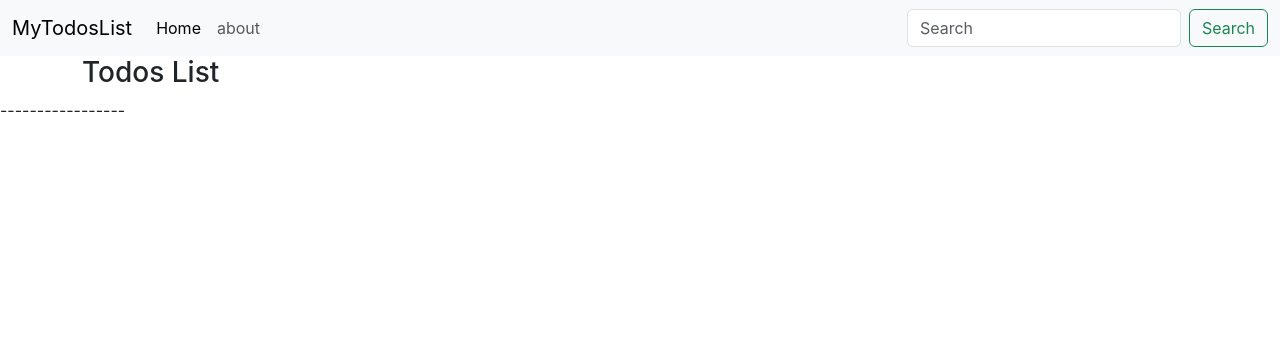
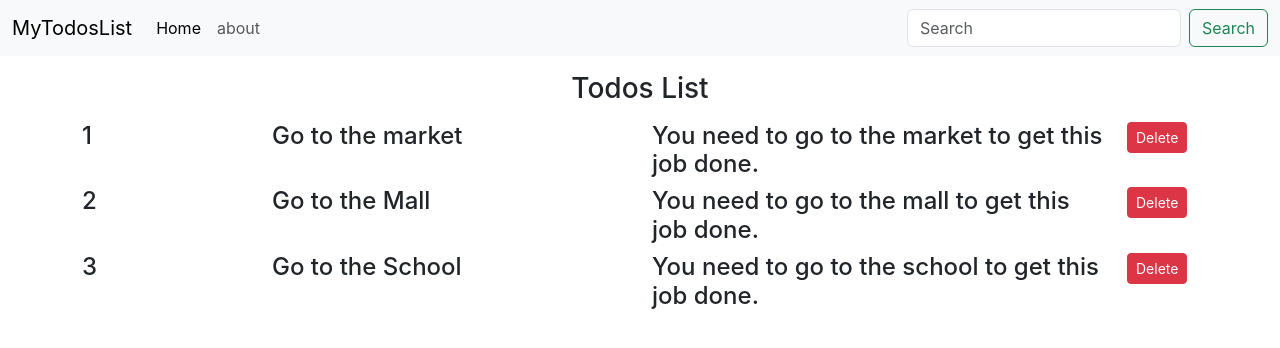
Before and after one commit to ashishp911/React-Todo-application, a React (Create React App) app: page / in a window 1280 px wide. Shown: the top 348 px of the page. Built offline with nearby package versions, Linux system fonts and the light colour scheme.

Commit message:
added OnDelete and added rows

```diff
--- a/src/App.js
+++ b/src/App.js
@@ -1,11 +1,20 @@
 import logo from './logo.svg';
 import './App.css';
 import Header from './MyComponents/Header.js';
-import Todos from './MyComponents/Todos'
+import {Todos} from './MyComponents/Todos'
 import Footer from './MyComponents/Footer'
+import React, { useState } from 'react';
 
 function App() {
-  const todos = [
+
+  const onDelete = (todo) => {
+    console.log("I am Ondelete of ", todo)
+    setTodos(todos.filter((e) => {
+      return e !== todo
+    }))
+  }
+
+  const [todos, setTodos] = useState([
     {
       srno:1,
       title:"Go to the market",
@@ -17,16 +26,17 @@ function App() {
       description: "You need to go to the mall to get this job done."
     },
     {
-      srno:1,
+      srno:3,
       title:"Go to the School",
       description: "You need to go to the school to get this job done."
     },
-  ]
+  ]);
+
   return (
     <>
     <Header title = "MyTodosList" searchBar = {true}/>
-    <Todos todos = {todos}/>
-    <Footer/>
+    <Todos todos = {todos} onDelete = {onDelete}/>
+    {/* <Footer/> */}
     </>
   );
 }
--- a/src/MyComponents/TodoItem.js
+++ b/src/MyComponents/TodoItem.js
@@ -0,0 +1,15 @@
+import React from 'react'
+
+export const TodoItem = (props) => {
+  return (
+    <div className='row'>
+        <div className='col-2'> <h4>{props.todo.srno}</h4> </div>
+        <div className='col-4'> <h4>{props.todo.title}</h4> </div>
+        <div className='col-5'><h4>{props.todo.description}</h4></div>
+        <div className='col-1'>
+            <button className="btn btn-sm btn-danger" onClick={()=>{
+                props.onDelete(props.todo)
+        }}>Delete</button></div>
+        </div>
+  )
+}
--- a/src/MyComponents/Todos.js
+++ b/src/MyComponents/Todos.js
@@ -1,13 +1,12 @@
 import React from 'react'
-
-const Todos = () => {
+import {TodoItem} from './TodoItem'
+export const Todos = (props) => {
   return (
     <div className='container'>
-      <h3>
-        Todos List
-      </h3>
+      <h3 className='text-center my-3'>Todos List</h3>
+      {props.todos.map((todo)=>{
+        return (<TodoItem todo = {todo} key={todo.srno} onDelete = {props.onDelete}/>)
+      })}
     </div>
   )
 }
-
-export default Todos
```
